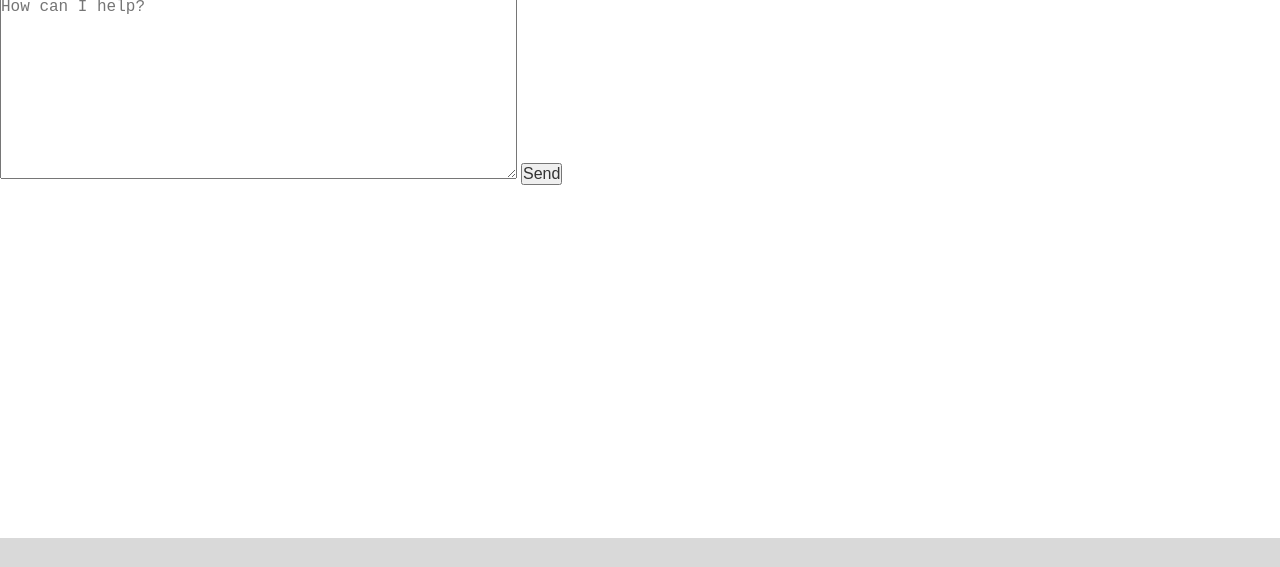
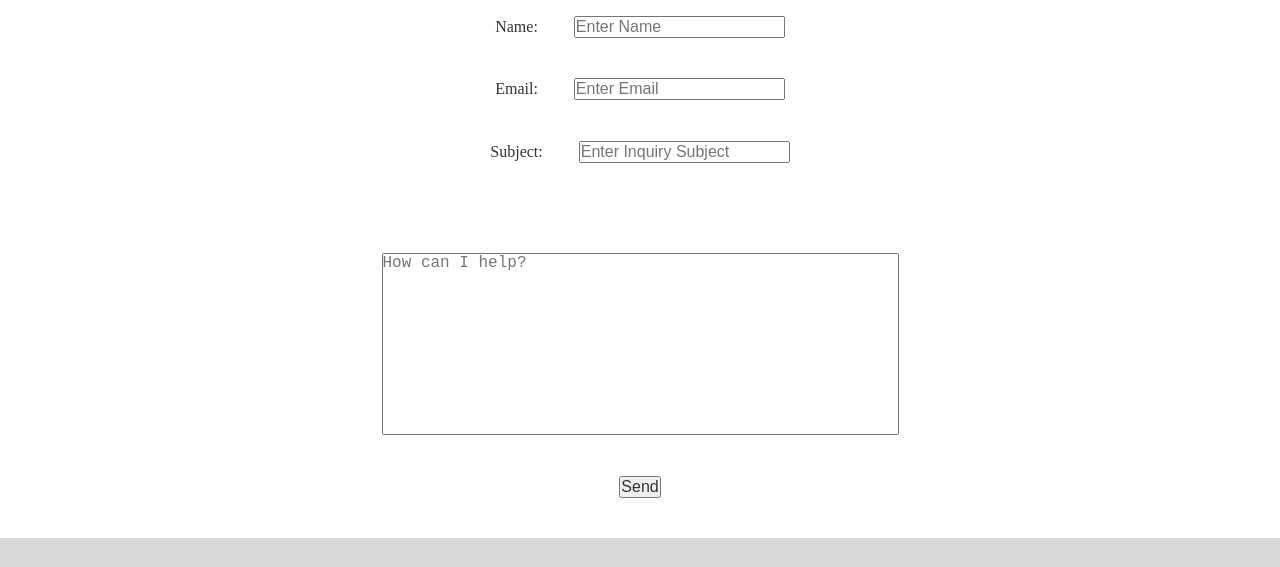
Before and after one commit to conormol/portfolio, a plain HTML site: page pages/contact.html in a window 1280 px wide. Shown: the part 112-679 px from the top of the page. Drawn offline with Linux system fonts and the light colour scheme; files whose address does not match are found by name.

Commit message:
style contact page

```diff
--- a/pages/contact.html
+++ b/pages/contact.html
@@ -22,15 +22,26 @@
     <main>
         <form>
         <h1>Contact</h1>
+        <div class="name">
             <label for="name">Name: </label>
             <input type="text" name="name" id="name" placeholder="Enter Name" required>
+        </div>
+        <div class="email">
             <label for="email">Email: </label>
             <input type="text" name="email" id="email" placeholder="Enter Email" required>
+        </div>
+        <div class="subject">
             <label for="subject">Subject: </label>
             <input type="text" name="subject" id="subject" placeholder="Enter Inquiry Subject">
-        <label for="inquiry">Inquiry: </label>
+        </div>
+        <div class="inquiry">
+            <label for="inquiry"></label>
+            <br>
             <textarea  type="text" name="inquiry" id="inquiry" required rows="10" cols="50" placeholder="How can I help?"></textarea>
+        </div>
+        <div class="submit--button">
             <input class="submit--button" type="submit" value="Send">
+        </div>
         </form>
     </main>
     <footer>
--- a/resources/styles/contact_style.css
+++ b/resources/styles/contact_style.css
@@ -1,3 +1,29 @@
 header nav ul .contact--nav {
     opacity: 0.4;
 }
+
+form {
+    display: flex;
+    flex-direction: column;
+    justify-content: space-between;
+    align-items: center;
+    height: 35rem;
+}
+
+label {
+    margin: 0 2rem 2rem 0rem;
+}
+
+.inquiry {
+    display: flex;
+    flex-direction: column;
+    align-items: center;
+}
+
+textarea {
+    resize: none;
+}
+
+.submit--button:hover {
+    cursor: pointer;
+}
```
Lines whose indentation alone changed are shown as unchanged.
